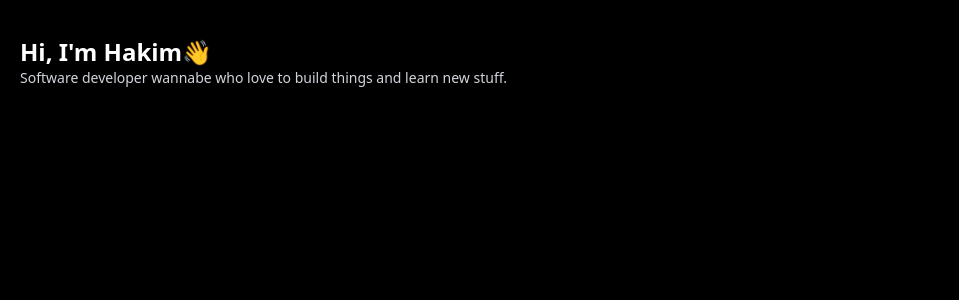
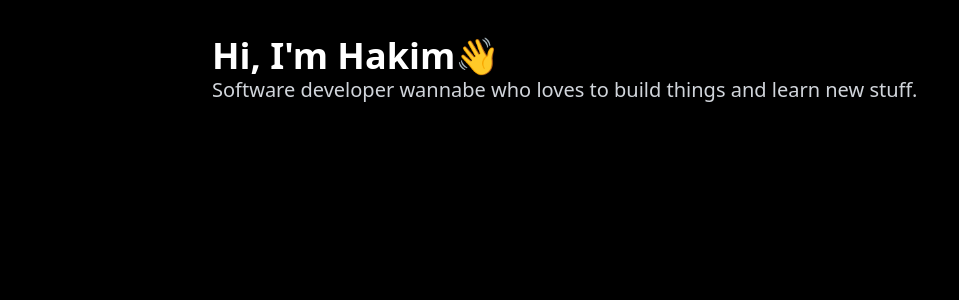
Before and after one commit to kimchi11y/kimchi11y.github.io, a React (Vite) app: page / in a window 1280 px wide. Shown: the top 300 px of the page, without its empty margins (0-959 px from the left). Built offline with nearby package versions, Linux system fonts and the light colour scheme.

Commit message:
Fix header

```diff
--- a/src/sections/Header.jsx
+++ b/src/sections/Header.jsx
@@ -1,18 +1,14 @@
-import elgato from "../assets/elgato.jpg";
+
 
 export default function Header() {
     return (
-        <>
-            <div className="">
-                <div className="text-white pt-9 px-5 font-semibold text-2xl">
-                    Hi, I'm Hakim👋
-                </div>
-                <div className="text-gray-300 px-5 text-sm">
-                    Software developer wannabe who love to build things and learn new stuff.
-                 </div>
-
-
-            </div>
-        </>
+        <div className="container mx-auto px-5 max-w-4xl">
+            <h1 className="text-white pt-9 font-semibold text-3xl md:text-4xl">
+                Hi, I'm Hakim👋
+            </h1>
+            <p className="text-gray-300 text-lg md:text-xl">
+                Software developer wannabe who loves to build things and learn new stuff.
+            </p>
+        </div>
     );
 }
```
